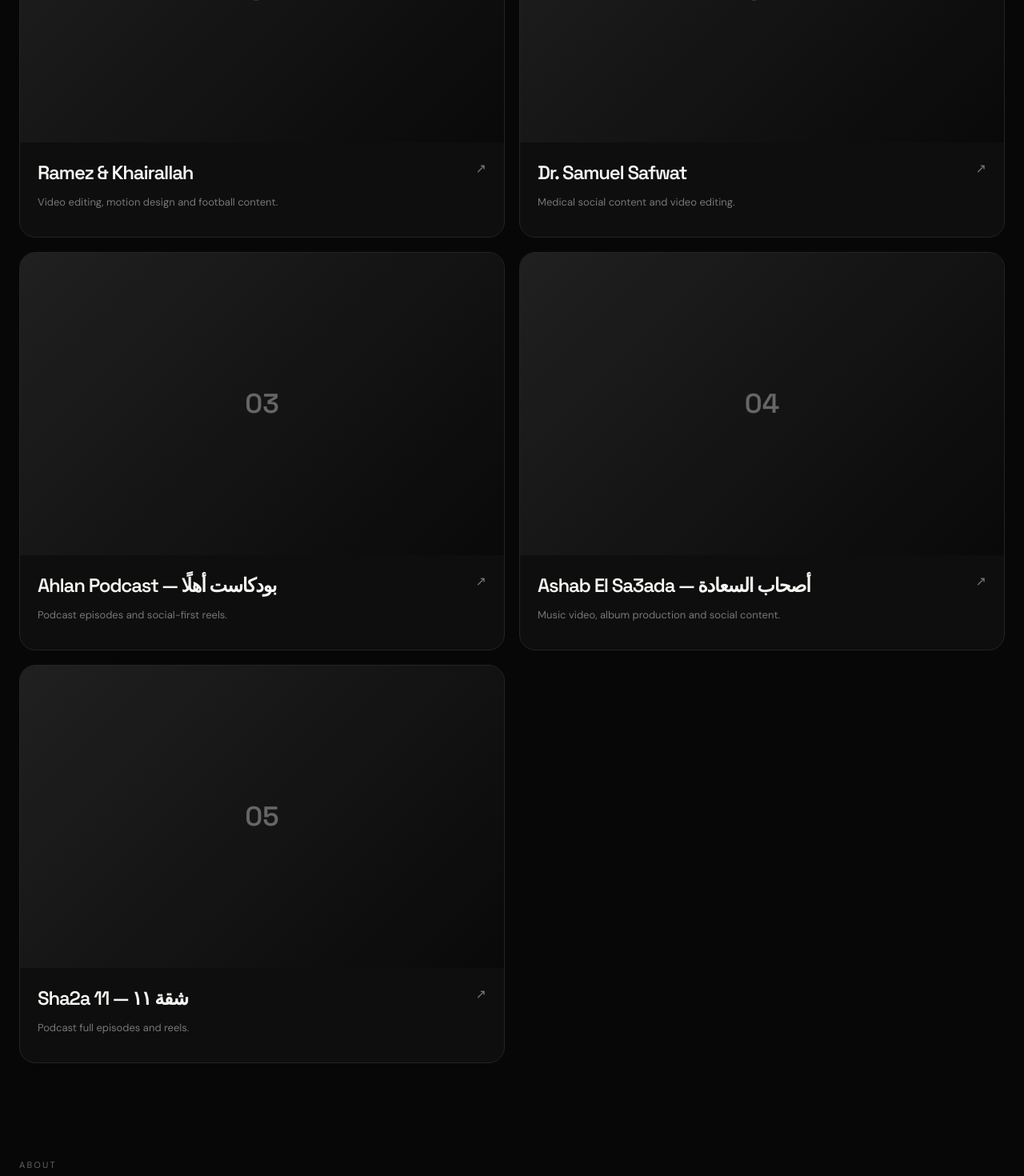
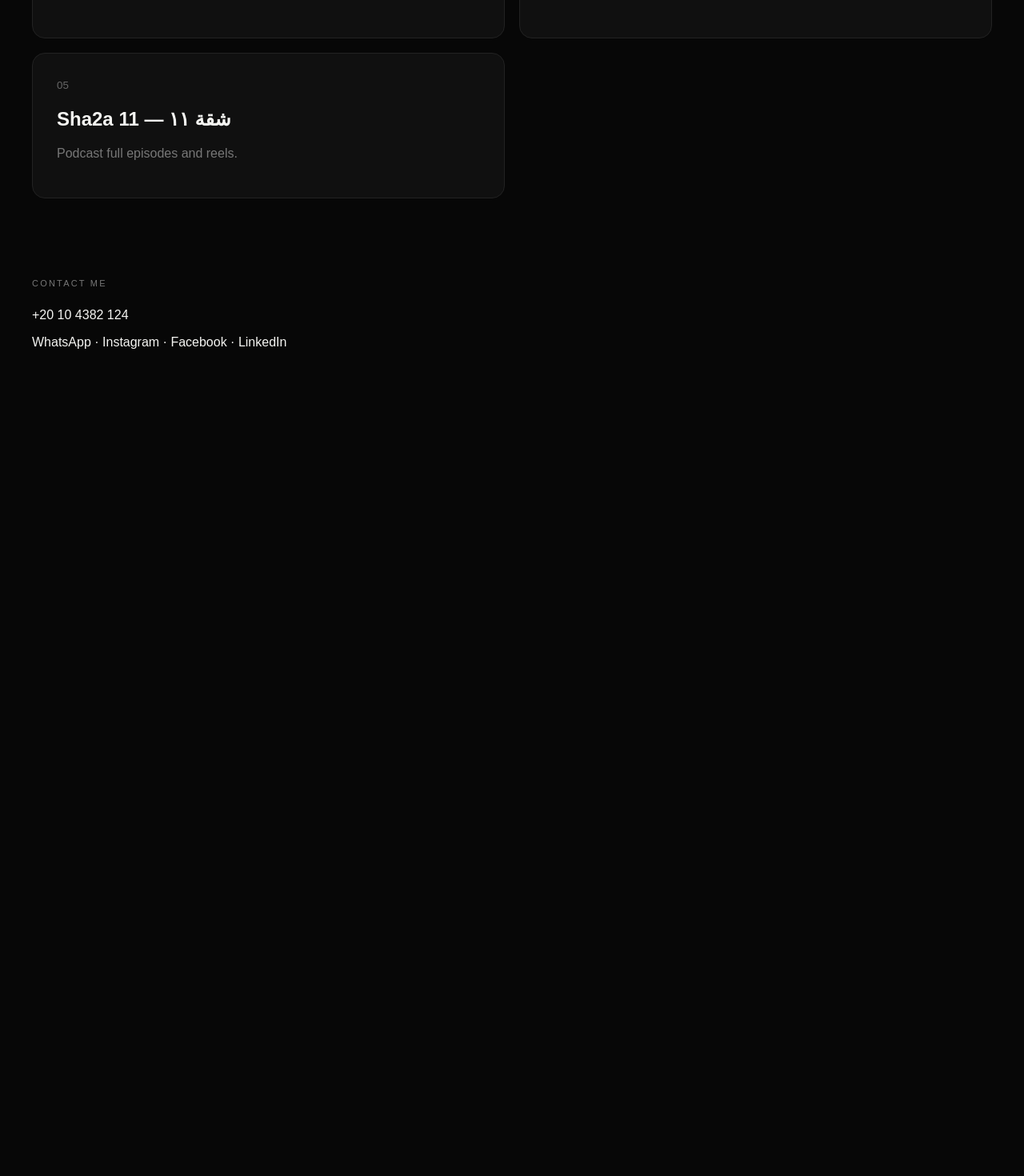
Before and after one commit to beshoonashaat/BeshoyVideoEditingPortifolio, a Next.js app: page / in a window 1280 px wide. Shown: the part 840-2310 px from the top of the page at 80% size. After the commit the page ends 1373 px from the top, so only its background shows below. Built offline with nearby package versions, Linux system fonts and the light colour scheme.

Commit message:
Add files via upload

```diff
--- a/app/globals.css
+++ b/app/globals.css
@@ -1,7 +1 @@
-@import url('https://fonts.googleapis.com/css2?family=DM+Sans:wght@400;500;600;700&family=Space+Grotesk:wght@400;500;600;700&display=swap');
-*{box-sizing:border-box}html{scroll-behavior:smooth}body{margin:0;background:#070707;color:#f5f5f2;font-family:"DM Sans",sans-serif}a{color:inherit;text-decoration:none}.wrap{width:min(1240px,calc(100% - 48px));margin:auto}
-nav{position:sticky;top:0;z-index:20;background:rgba(7,7,7,.78);backdrop-filter:blur(18px);border-bottom:1px solid #1d1d1d}.nav{height:72px;display:flex;align-items:center;justify-content:space-between}.brand{font:700 20px "Space Grotesk";letter-spacing:-.06em}.navlinks{display:flex;gap:28px;color:#999;font-size:13px}.navlinks a:hover{color:#fff}
-.hero{padding:100px 0 70px}.kicker{font-size:11px;color:#666;text-transform:uppercase;letter-spacing:.2em;margin-bottom:22px}.hero h1,.title{font-family:"Space Grotesk";letter-spacing:-.075em}.hero h1{font-size:clamp(64px,11vw,150px);line-height:.82;margin:0}.hero h1 span{display:block;color:#666}.hero p{max-width:650px;color:#999;line-height:1.8;margin:35px 0 0;font-size:16px}
-.projects{display:grid;grid-template-columns:repeat(2,1fr);gap:18px;padding-bottom:100px}.card{border:1px solid #242424;background:#0e0e0e;border-radius:20px;overflow:hidden;transition:.3s}.card:hover{transform:translateY(-5px);border-color:#444}.thumb{aspect-ratio:16/10;background:linear-gradient(135deg,#202020,#090909);position:relative;display:grid;place-items:center}.thumb span{font:600 34px "Space Grotesk";color:#666}.info{padding:22px}.info h2{margin:0;font:600 24px "Space Grotesk";letter-spacing:-.05em}.info p{color:#777;font-size:13px}.arrow{float:right;color:#777}.project-head{padding:90px 0 45px;border-bottom:1px solid #242424}.project-head h1{font:700 clamp(48px,8vw,100px) "Space Grotesk";letter-spacing:-.075em;line-height:.88;margin:0}.project-head p{color:#888;max-width:700px;line-height:1.8;margin-top:28px}.back{display:inline-block;color:#888;font-size:13px;margin-bottom:35px}.section{padding:45px 0 100px}.section h2{font:600 26px "Space Grotesk";letter-spacing:-.05em;margin:0 0 20px}.media-grid{display:grid;grid-template-columns:repeat(2,1fr);gap:20px}.media{border:1px solid #242424;border-radius:16px;overflow:hidden;background:#0d0d0d}.media iframe{display:block;width:100%;aspect-ratio:16/9;border:0}.media.instagram iframe{aspect-ratio:9/11}.label{padding:13px 15px;color:#888;font-size:12px}.empty{padding:35px;border:1px dashed #333;border-radius:15px;color:#777;line-height:1.7}
-footer{border-top:1px solid #202020;padding:30px 0;color:#555;font-size:12px}
-@media(max-width:750px){.wrap{width:calc(100% - 28px)}.navlinks{display:none}.projects,.media-grid{grid-template-columns:1fr}.hero{padding-top:70px}.project-head{padding-top:60px}}
+*{box-sizing:border-box}body{margin:0;background:#070707;color:#f5f5f2;font-family:Arial,sans-serif}.wrap{width:min(1200px,calc(100% - 40px));margin:auto}a{color:inherit;text-decoration:none}.project-head{padding:80px 0 45px;border-bottom:1px solid #222}.back{color:#888}.kicker{color:#777;text-transform:uppercase;letter-spacing:.2em;font-size:11px;margin:25px 0}.project-head h1{font-size:clamp(48px,8vw,100px);letter-spacing:-.06em;line-height:.9;margin:0}.project-head p{color:#888;max-width:650px;line-height:1.8}.section{padding:45px 0 100px}.section h2{font-size:26px;margin:0 0 20px}.media-grid{display:grid;grid-template-columns:repeat(2,1fr);gap:20px}.media{background:#111;border:1px solid #222;border-radius:15px;overflow:hidden}.media iframe{display:block;width:100%;aspect-ratio:16/9;border:0}.instagram iframe{aspect-ratio:4/5;min-height:500px}.label{padding:12px;color:#777;font-size:12px}@media(max-width:700px){.wrap{width:calc(100% - 24px)}.media-grid{grid-template-columns:1fr}.instagram iframe{min-height:460px}}
--- a/app/layout.jsx
+++ b/app/layout.jsx
@@ -1,3 +1 @@
-import "./globals.css";
-export const metadata={title:"Beshoy Nashaat — Video Editor",description:"Beshoy Nashaat portfolio"};
-export default function RootLayout({children}){return <><nav><div className="wrap nav"><a className="brand" href="/">BESHОY.</a><div className="navlinks"><a href="/#work">Work</a><a href="/#about">About</a><a href="/#contact">Contact</a></div><span style={{fontSize:12,color:"#777"}}>Available for work</span></div></nav>{children}<footer><div className="wrap">© 2026 Beshoy Nashaat · Video Editor · Egypt</div></footer></>}
+import "./globals.css";export const metadata={title:"Beshoy Nashaat — Video Editor"};export default function RootLayout({children}){return <>{children}</>}
--- a/app/page.jsx
+++ b/app/page.jsx
@@ -1,3 +1 @@
-import Link from "next/link";
-import {projects} from "../lib/projects";
-export default function Home(){return <><main><section className="wrap hero"><div className="kicker">Video Editor · Social Media Manager · Egypt</div><h1>Beshoy<span>Nashaat</span></h1><p>I edit stories, conversations, music and social content into videos that feel intentional — from the first frame to the final cut.</p></section><section id="work" className="wrap"><div className="kicker">Selected Work</div><div className="projects">{projects.map((p,i)=><Link className="card" href={"/projects/"+p.slug} key={p.slug}><div className="thumb"><span>0{i+1}</span></div><div className="info"><span className="arrow">↗</span><h2>{p.title}</h2><p>{p.description}</p></div></Link>)}</div></section><section id="about" className="wrap" style={{padding:"20px 0 120px"}}><div className="kicker">About</div><h2 className="title" style={{fontSize:"clamp(42px,7vw,90px)",lineHeight:.9,maxWidth:800}}>Make the edit feel invisible.</h2><p style={{maxWidth:650,color:"#888",lineHeight:1.8}}>Beshoy Nashaat is a Video Editor and Social Media Manager based in Asyut, Egypt. The portfolio includes podcast, music and social-first video work.</p></section><section id="contact" className="wrap" style={{paddingBottom:120}}><div className="kicker">Contact</div><h2 className="title" style={{fontSize:"clamp(55px,9vw,120px)",lineHeight:.85}}>Let's cut<br/><span style={{color:"#666"}}>something.</span></h2></section></main></>}
+import Link from "next/link";import {projects} from "../lib/projects";export default function Home(){return <main className="wrap" style={{padding:"80px 0"}}><div className="kicker">Beshoy Nashaat — Video Editor</div><h1 style={{fontSize:"clamp(55px,10vw,130px)",lineHeight:.85,letterSpacing:"-.07em"}}>Selected<br/>Work</h1><div style={{display:"grid",gridTemplateColumns:"repeat(2,1fr)",gap:18,marginTop:60}}>{projects.map((p,i)=><Link href={`/projects/${p.slug}`} key={p.slug} style={{padding:30,border:"1px solid #222",borderRadius:16,background:"#101010"}}><small style={{color:"#666"}}>0{i+1}</small><h2>{p.title}</h2><p style={{color:"#777"}}>{p.description}</p></Link>)}</div><div style={{marginTop:100}}><div className="kicker">Contact Me</div><p>+20 10 4382 124</p><p><a href="https://wa.me/20104382124">WhatsApp</a> · <a href="https://www.instagram.com/beshoonashaat10/">Instagram</a> · <a href="https://www.facebook.com/beshoo4jesus">Facebook</a> · <a href="https://www.linkedin.com/in/beshoy-nashaat-19640620b/">LinkedIn</a></p></div></main>}
--- a/lib/projects.js
+++ b/lib/projects.js
@@ -1,8 +1,8 @@
-export const projects=[
- {slug:"ramez-khairallah",title:"Ramez & Khairallah",behance:"https://www.behance.net/gallery/253821149/Ramez-Khairallah",description:"Video editing, motion design and football content.",fallback:{youtube:1,instagram:0}},
- {slug:"dr-samuel-safwat",title:"Dr. Samuel Safwat",behance:"https://www.behance.net/gallery/253819061/Dr-Samuel-Safwat",description:"Medical social content and video editing.",fallback:{youtube:2,instagram:0}},
- {slug:"ahlan-podcast",title:"Ahlan Podcast — بودكاست أهلًا",behance:"https://www.behance.net/gallery/238005039/Ahlan-Podast-",description:"Podcast episodes and social-first reels.",fallback:{youtube:4,instagram:5}},
- {slug:"ashab-el-sa3ada",title:"Ashab El Sa3ada — أصحاب السعادة",behance:"https://www.behance.net/gallery/238045891/Ashab-El-Sa3ada-",description:"Music video, album production and social content.",fallback:{youtube:7,instagram:7}},
- {slug:"sha2a-11",title:"Sha2a 11 — شقة ١١",behance:"https://www.behance.net/gallery/238007067/Sha2a-11-",description:"Podcast full episodes and reels.",fallback:{youtube:12,instagram:6}}
+export const projects = [
+  {"slug": "ramez-khairallah", "title": "Ramez & Khairallah", "description": "Video editing, motion design and football content.", "youtube": ["5G3vFkzT6AY"], "instagram": []},
+  {"slug": "dr-samuel-safwat", "title": "Dr. Samuel Safwat", "description": "Medical social content and video editing.", "youtube": ["LqeHN6csc04", "q1BSX9WdidI"], "instagram": []},
+  {"slug": "ahlan-podcast", "title": "Ahlan Podcast — بودكاست أهلًا", "description": "Podcast episodes and social-first reels.", "youtube": ["WKjTxHDZvME", "LO5zBI1AjGs", "B8DS_XACSLo", "sKzcK1GVgCM", "YAHsL1-a7e8", "xMXqjvEJ4L0", "m-YOlENwmOk", "MJxsmHo6ggA", "u7UamrB7TkE", "U47WlID7U94", "bH2J1BJnoZo"], "instagram": ["DSvH5CSkoUS", "DSA_IgCjmSQ", "DS7iQTfCvBZ", "DRNoJlKgkee", "DP14fFSEmQn", "DPBsYuLAdzw", "DOwfQFPFGTv", "DOHGr0TCCX5", "DWheqgzCL0R"]},
+  {"slug": "ashab-el-sa3ada", "title": "Ashab El Sa3ada — أصحاب السعادة", "description": "Music video, album production and social content.", "youtube": ["cQdirY_Xq94", "Lao76PJBDp4", "QF75RlmAgMk", "ScR0NDjPzxA", "pnq-BGEZVjI", "Bd6SAybi4oc", "_pbHGzqNnBY", "78QxVLRGsAM"], "instagram": ["DBo6-H6JqwE", "DB7JF5FJf7V", "DCNEe-ZNjDx", "DCfGddfBHSc", "DCxNgzAqStQ", "DDIPweRoVdE", "DDaR2TYqYDe", "DBzUJLSNQ6-", "DCFWgcBJ0hi", "DCUv6getG2V", "DCpXatrBEET", "DC4x9szsQZ6"]},
+  {"slug": "sha2a-11", "title": "Sha2a 11 — شقة ١١", "description": "Podcast full episodes and reels.", "youtube": ["vSZyoacD5Ak", "Ge3tpLLfRNg", "rdVJgC66Gr4", "vSGGO3UB32I", "trcJO-dqvo0", "GU5GaKULFK4", "7zAqseGMe_Q", "eNg5B25sAE0", "LzaJbvqlMnw", "xIsdc8dJKG4", "Ts1oZ81CRs4", "TDgZgbnAsFU", "MxQDaI4sGBk", "FnRYm7XgmVo", "wuvwHM6BQrw", "-sDepn1uRYs"], "instagram": ["C-F7GaJNyLo", "C-Db5ICNMUE", "C-LHAKCI0zF", "DAtc1RkNQV-", "C8M5Wb0t6tF", "DAeCEvItBET", "DB9UkGCNH2w", "C7hMts1t3IU", "C-qDqvMN1SH", "C-A8wlMtqkm", "C9fXpdYt0fG", "DBbzKVuNOUW", "C7W4ksAthG-", "C9DB4xetrev", "C8pTheRtUMf", "C_OF87ZNybH", "C71zCqcN2im", "DFIsiQdt3Vb", "DC4kFIuNGps", "C9VG8_DNM_B"]},
 ];
-export function getProject(slug){return projects.find(p=>p.slug===slug)}
+export const getProject=(slug)=>projects.find(p=>p.slug===slug);
```
Also changed, not shown: app/projects/[slug]/page.jsx (+1 -21 lines), package.json (+10 -5 lines), 1 other file (tests, documents, lock files or other folders).
